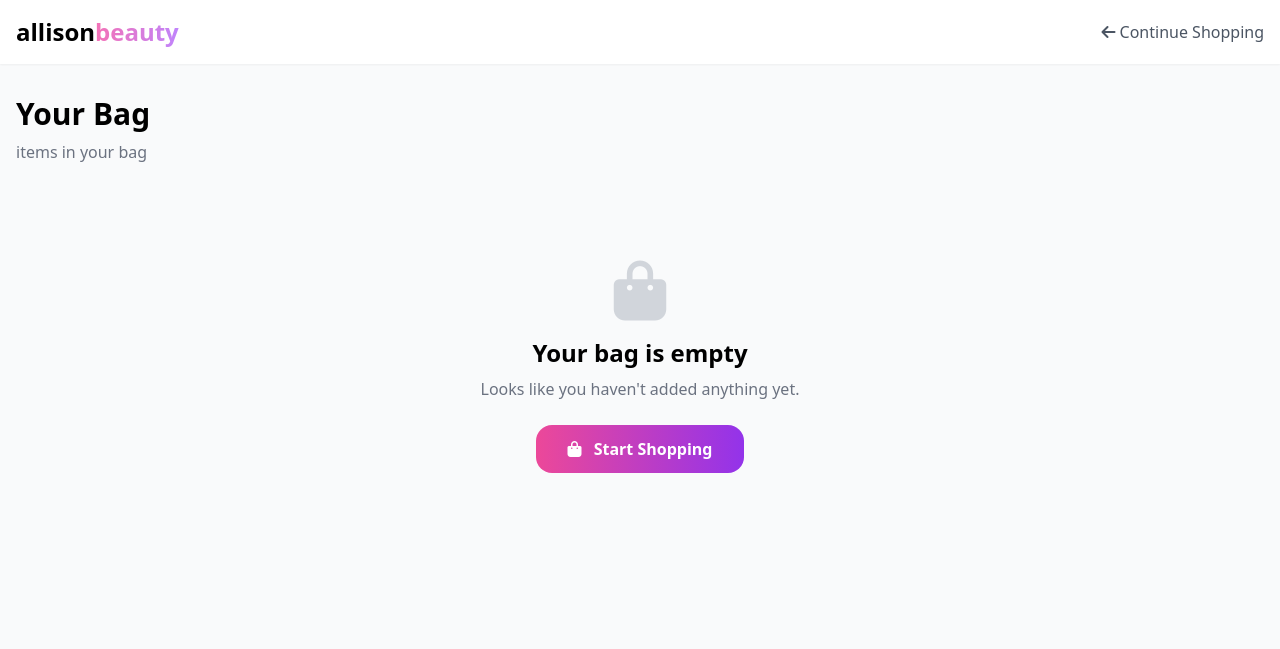
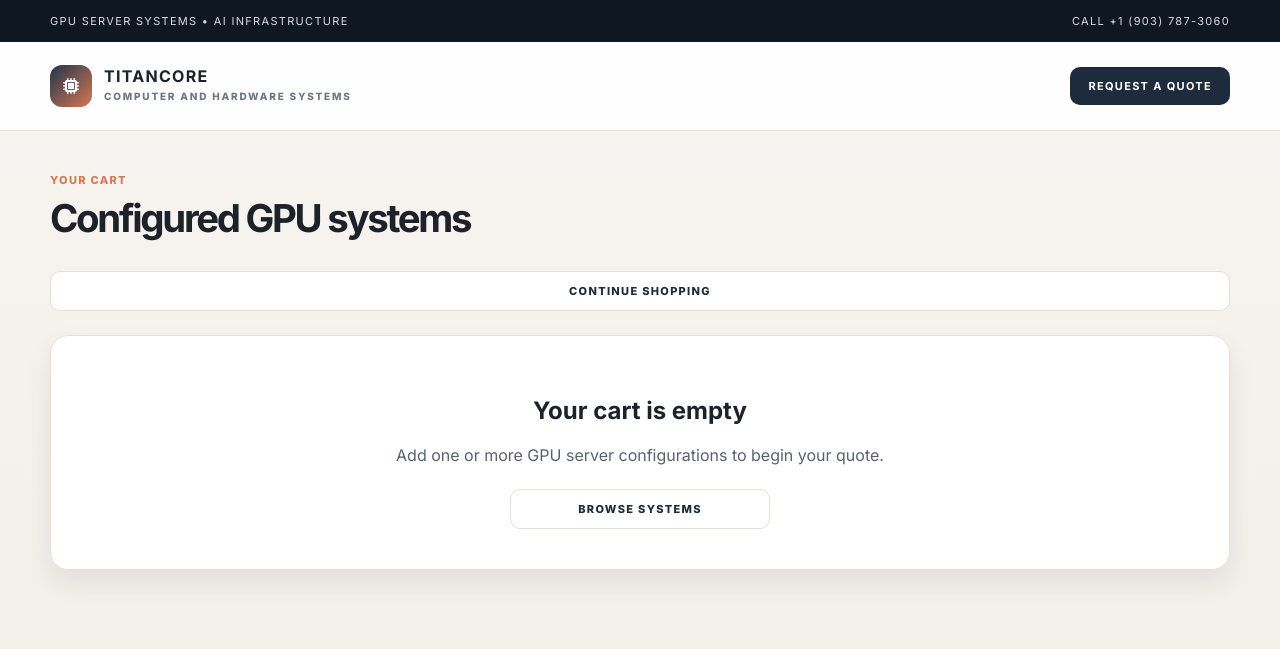
Before and after one commit to calvitec/Titancore-Computer-and-Hardware-Systems, a Python web app: template templates/cart.html in a window 1280 px wide. Shown: the top 649 px of the page. Run offline with Jinja, Linux system fonts and the light colour scheme; the template is opened without the code that fills it, so the values that code supplies are empty; some libraries are stand-ins or nearby versions.

Commit message:
Update cart.html

```diff
--- a/templates/cart.html
+++ b/templates/cart.html
@@ -3,169 +3,384 @@
 <head>
     <meta charset="UTF-8">
     <meta name="viewport" content="width=device-width, initial-scale=1.0">
-    <title>Your Bag - Allison Beauty</title>
-    <script src="https://cdn.tailwindcss.com"></script>
-    <link rel="stylesheet" href="https://cdnjs.cloudflare.com/ajax/libs/font-awesome/6.4.0/css/all.min.css">
+    <title>Cart | TitanCore Computer and Hardware Systems</title>
+    <link rel="preconnect" href="https://fonts.googleapis.com">
+    <link rel="preconnect" href="https://fonts.gstatic.com" crossorigin>
+    <link href="https://fonts.googleapis.com/css2?family=Inter:wght@400;500;600;700;800&display=swap" rel="stylesheet">
+    <link rel="stylesheet" href="https://cdnjs.cloudflare.com/ajax/libs/font-awesome/6.5.0/css/all.min.css">
+    <style>
+        :root {
+            --bg: #f3f1ed;
+            --panel: #ffffff;
+            --line: #e8e0d7;
+            --ink: #1d222a;
+            --muted: #58626f;
+            --orange: #d77a52;
+            --orange-strong: #d35d2e;
+            --navy: #1d2b3d;
+            --teal: #4c7c71;
+            --shadow: rgba(18, 28, 38, 0.08);
+        }
+        * { box-sizing: border-box; }
+        body {
+            margin: 0;
+            font-family: "Inter", sans-serif;
+            background: linear-gradient(180deg, #f8f5f2 0%, #f3efe9 100%);
+            color: var(--ink);
+        }
+        a { color: inherit; text-decoration: none; }
+        .container { width: min(1180px, calc(100% - 32px)); margin: 0 auto; }
+        .topbar {
+            background: #0f1722;
+            color: rgba(236, 242, 248, 0.9);
+            font-size: 11px;
+            letter-spacing: 0.12em;
+            text-transform: uppercase;
+        }
+        .topbar-inner {
+            display: flex;
+            align-items: center;
+            justify-content: space-between;
+            min-height: 42px;
+            gap: 20px;
+        }
+        .header {
+            background: rgba(255,255,255,0.92);
+            border-bottom: 1px solid var(--line);
+        }
+        .nav {
+            display: flex;
+            align-items: center;
+            justify-content: space-between;
+            min-height: 88px;
+            gap: 20px;
+        }
+        .brand {
+            display: inline-flex;
+            align-items: center;
+            gap: 12px;
+        }
+        .brand-mark {
+            display: grid;
+            place-items: center;
+            width: 42px;
+            height: 42px;
+            border-radius: 12px;
+            background: linear-gradient(135deg, #21354d 0%, #d67853 100%);
+            color: white;
+        }
+        .brand-copy {
+            line-height: 1.1;
+            font-weight: 800;
+            letter-spacing: 0.08em;
+        }
+        .brand-copy strong { display: block; }
+        .brand-sub {
+            font-size: 10px;
+            color: #6f7881;
+            letter-spacing: 0.18em;
+        }
+        .header-actions {
+            display: flex;
+            align-items: center;
+            gap: 12px;
+        }
+        .header-cta {
+            display: inline-flex;
+            align-items: center;
+            justify-content: center;
+            gap: 10px;
+            background: var(--navy);
+            color: white;
+            border-radius: 10px;
+            padding: 12px 18px;
+            font-size: 11px;
+            letter-spacing: 0.12em;
+            text-transform: uppercase;
+            font-weight: 700;
+        }
+        .page {
+            padding: 42px 0 80px;
+        }
+        .page-head {
+            display: flex;
+            justify-content: space-between;
+            align-items: end;
+            gap: 20px;
+            margin-bottom: 24px;
+            flex-wrap: wrap;
+        }
+        .eyebrow {
+            color: var(--orange);
+            font-size: 11px;
+            font-weight: 800;
+            letter-spacing: 0.12em;
+            text-transform: uppercase;
+            margin: 0 0 8px;
+        }
+        h1 {
+            margin: 0;
+            font-size: clamp(2.1rem, 3vw, 3rem);
+            letter-spacing: -0.06em;
+        }
+        .summary-panel {
+            background: var(--panel);
+            border: 1px solid var(--line);
+            border-radius: 18px;
+            box-shadow: 0 12px 28px var(--shadow);
+            overflow: hidden;
+        }
+        .cart-layout {
+            display: grid;
+            grid-template-columns: 1.5fr 0.7fr;
+            gap: 20px;
+        }
+        .cart-items {
+            padding: 10px;
+        }
+        .cart-row {
+            display: grid;
+            grid-template-columns: 1.2fr 0.7fr 0.7fr 0.6fr;
+            gap: 12px;
+            align-items: center;
+            padding: 18px 14px;
+            border-bottom: 1px solid var(--line);
+        }
+        .cart-row:last-child { border-bottom: 0; }
+        .item-name {
+            font-weight: 700;
+            font-size: 1.05rem;
+            margin-bottom: 6px;
+        }
+        .item-meta {
+            color: var(--muted);
+            font-size: 13px;
+        }
+        .qty-control {
+            display: inline-flex;
+            align-items: center;
+            gap: 8px;
+            border: 1px solid var(--line);
+            border-radius: 10px;
+            padding: 6px 8px;
+            background: #fbfaf8;
+        }
+        .qty-control button {
+            border: 0;
+            background: #edf2f7;
+            color: var(--navy);
+            border-radius: 8px;
+            width: 26px;
+            height: 26px;
+            font-weight: 700;
+            cursor: pointer;
+        }
+        .qty-number {
+            min-width: 30px;
+            text-align: center;
+            font-weight: 700;
+        }
+        .line-total {
+            font-weight: 800;
+            font-size: 1.05rem;
+            text-align: right;
+        }
+        .remove-link {
+            color: var(--orange-strong);
+            font-size: 12px;
+            text-transform: uppercase;
+            letter-spacing: 0.12em;
+            font-weight: 700;
+            text-align: right;
+        }
+        .checkout {
+            padding: 18px 16px 20px;
+            background: linear-gradient(180deg, #f7f5f1 0%, #fff 100%);
+            border-left: 1px solid var(--line);
+        }
+        .checkout h2 {
+            margin: 0 0 16px;
+            font-size: 1.25rem;
+            letter-spacing: -0.04em;
+        }
+        .totals {
+            display: grid;
+            gap: 12px;
+            margin: 20px 0;
+        }
+        .totals-row {
+            display: flex;
+            justify-content: space-between;
+            gap: 18px;
+            color: var(--muted);
+            font-size: 14px;
+        }
+        .totals-row strong { color: var(--ink); }
+        .grand-total {
+            padding-top: 12px;
+            border-top: 1px solid var(--line);
+            font-size: 1.2rem;
+            font-weight: 800;
+            display: flex;
+            justify-content: space-between;
+            gap: 14px;
+        }
+        .checkout-btn {
+            width: 100%;
+            display: inline-flex;
+            align-items: center;
+            justify-content: center;
+            gap: 10px;
+            border: 0;
+            border-radius: 10px;
+            background: var(--navy);
+            color: white;
+            padding: 14px 18px;
+            font-size: 11px;
+            letter-spacing: 0.12em;
+            text-transform: uppercase;
+            font-weight: 800;
+            cursor: pointer;
+        }
+        .secondary-btn {
+            width: 100%;
+            display: inline-flex;
+            align-items: center;
+            justify-content: center;
+            border: 1px solid var(--line);
+            background: white;
+            color: var(--navy);
+            border-radius: 10px;
+            padding: 12px 18px;
+            font-size: 11px;
+            letter-spacing: 0.12em;
+            text-transform: uppercase;
+            font-weight: 800;
+            margin-top: 10px;
+        }
+        .empty {
+            background: var(--panel);
+            border: 1px solid var(--line);
+            border-radius: 18px;
+            padding: 40px 24px;
+            text-align: center;
+            box-shadow: 0 12px 28px var(--shadow);
+        }
+        .order-banner {
+            margin-bottom: 18px;
+            background: rgba(76, 124, 113, 0.08);
+            color: #244c41;
+            border: 1px solid rgba(76, 124, 113, 0.2);
+            border-radius: 12px;
+            padding: 14px 16px;
+            font-weight: 600;
+        }
+        @media (max-width: 860px) {
+            .cart-layout { grid-template-columns: 1fr; }
+            .checkout { border-left: 0; border-top: 1px solid var(--line); }
+        }
+        @media (max-width: 560px) {
+            .cart-row {
+                grid-template-columns: 1fr;
+                text-align: left;
+            }
+            .line-total, .remove-link { text-align: left; }
+            .qty-control { justify-content: flex-start; }
+        }
+    </style>
 </head>
-<body class="bg-gray-50">
+<body>
+    <div class="topbar">
+        <div class="container topbar-inner">
+            <span>GPU server systems • AI infrastructure</span>
+            <span>Call +1 (903) 787-3060</span>
+        </div>
+    </div>
 
-    <header class="bg-white shadow-sm sticky top-0 z-50">
-        <div class="max-w-7xl mx-auto px-4 py-4 flex items-center justify-between">
-            <a href="{{ url_for('index') }}" class="text-2xl font-bold">
-                allison<span class="text-transparent bg-clip-text bg-gradient-to-r from-pink-400 to-purple-400">beauty</span>
+    <header class="header">
+        <div class="container nav">
+            <a href="{{ url_for('index') }}" class="brand" aria-label="TitanCore home">
+                <span class="brand-mark"><i class="fa-solid fa-microchip" aria-hidden="true"></i></span>
+                <span class="brand-copy">
+                    <strong>TITANCORE</strong>
+                    <span class="brand-sub">COMPUTER AND HARDWARE SYSTEMS</span>
+                </span>
             </a>
-            <a href="{{ url_for('index') }}" class="text-gray-600 hover:text-pink-600 transition">
-                <i class="fas fa-arrow-left"></i> Continue Shopping
-            </a>
+            <div class="header-actions">
+                <a href="{{ url_for('contact') }}" class="header-cta">Request a quote</a>
+            </div>
         </div>
     </header>
 
-    <main class="max-w-7xl mx-auto px-4 py-8">
-        <h1 class="text-3xl font-bold mb-2">Your Bag</h1>
-        <p class="text-gray-500 mb-8">{{ total_items }} item{% if total_items != 1 %}s{% endif %} in your bag</p>
+    <main class="page">
+        <div class="container">
+            {% if order_message %}
+            <div class="order-banner">{{ order_message }}</div>
+            {% endif %}
+            <div class="page-head">
+                <div>
+                    <p class="eyebrow">Your cart</p>
+                    <h1>Configured GPU systems</h1>
+                </div>
+                <a class="secondary-btn" href="{{ url_for('index') }}">Continue shopping</a>
+            </div>
 
             {% if cart_items %}
-        <div class="grid lg:grid-cols-3 gap-8">
-            <div class="lg:col-span-2 space-y-4">
+            <div class="summary-panel">
+                <div class="cart-layout">
+                    <div class="cart-items">
                         {% for item in cart_items %}
-                <div class="bg-white rounded-2xl shadow-sm border border-gray-100 p-4 md:p-6" id="item-{{ item.id }}">
-                    <div class="flex gap-4">
-                        <div class="w-24 h-24 rounded-xl overflow-hidden flex-shrink-0 bg-gray-100">
-                            <img src="{{ item.image }}" alt="{{ item.name }}" class="w-full h-full object-cover">
+                        <div class="cart-row">
+                            <div>
+                                <div class="item-name">{{ item.name }}</div>
+                                <div class="item-meta">${{ '%.2f'|format(item.unit_price) }} each</div>
                             </div>
-                        <div class="flex-1">
-                            <div class="flex justify-between">
                             <div>
-                                    <h3 class="font-semibold text-gray-900">{{ item.name }}</h3>
-                                    {% if item.type == 'bundle' %}
-                                    <span class="text-xs text-purple-600 bg-purple-50 px-2 py-0.5 rounded-full">Bundle</span>
-                                    {% endif %}
-                                    <p class="text-sm text-gray-500 mt-1">${{ "%.2f"|format(item.price) }}</p>
-                                </div>
-                                <button onclick="removeItem('{{ item.id }}')" class="text-gray-400 hover:text-red-500 transition">
-                                    <i class="fas fa-trash-alt"></i>
-                                </button>
-                            </div>
-                            <div class="flex items-center gap-3 mt-3">
-                                <button onclick="updateQuantity('{{ item.id }}', 'decrease')" class="w-8 h-8 rounded-full bg-gray-100 hover:bg-pink-100 hover:text-pink-600 flex items-center justify-center transition">
-                                    <i class="fas fa-minus text-xs"></i>
-                                </button>
-                                <span class="font-medium w-8 text-center" id="qty-{{ item.id }}">{{ item.quantity }}</span>
-                                <button onclick="updateQuantity('{{ item.id }}', 'increase')" class="w-8 h-8 rounded-full bg-gray-100 hover:bg-pink-100 hover:text-pink-600 flex items-center justify-center transition">
-                                    <i class="fas fa-plus text-xs"></i>
-                                </button>
-                                <span class="text-sm font-semibold text-gray-900 ml-4" id="item-total-{{ item.id }}">
-                                    ${{ "%.2f"|format(item.item_total) }}
-                                </span>
+                                <div class="qty-control">
+                                    <form action="{{ url_for('update_cart', product_id=item.id) }}" method="post" style="display:inline;">
+                                        <input type="hidden" name="action" value="decrease">
+                                        <button type="submit" aria-label="Decrease quantity">-</button>
+                                    </form>
+                                    <span class="qty-number">{{ item.quantity }}</span>
+                                    <form action="{{ url_for('update_cart', product_id=item.id) }}" method="post" style="display:inline;">
+                                        <input type="hidden" name="action" value="increase">
+                                        <button type="submit" aria-label="Increase quantity">+</button>
+                                    </form>
                                 </div>
                             </div>
+                            <div class="line-total">${{ '%.2f'|format(item.line_total) }}</div>
+                            <div class="remove-link">
+                                <form action="{{ url_for('update_cart', product_id=item.id) }}" method="post">
+                                    <input type="hidden" name="action" value="remove">
+                                    <button type="submit" style="border:0;background:none;color:var(--orange-strong);font:700 10px 'Inter',sans-serif;letter-spacing:0.12em;text-transform:uppercase;cursor:pointer;padding:0;">Remove</button>
+                                </form>
                             </div>
                         </div>
                         {% endfor %}
                     </div>
 
-            <div class="lg:col-span-1">
-                <div class="bg-white rounded-2xl shadow-sm border border-gray-100 p-6 sticky top-24">
-                    <h2 class="text-lg font-bold mb-4">Order Summary</h2>
-                    <div class="space-y-3 text-sm">
-                        <div class="flex justify-between">
-                            <span class="text-gray-600">Subtotal</span>
-                            <span class="font-medium" id="subtotal">${{ "%.2f"|format(subtotal) }}</span>
+                    <aside class="checkout">
+                        <h2>Order summary</h2>
+                        <div class="totals">
+                            <div class="totals-row"><span>Subtotal</span><strong>${{ '%.2f'|format(subtotal) }}</strong></div>
+                            <div class="totals-row"><span>Shipping</span><strong>${{ '%.2f'|format(shipping) }}</strong></div>
+                            <div class="grand-total"><span>Total</span><span>${{ '%.2f'|format(total) }}</span></div>
                         </div>
-                        <div class="flex justify-between">
-                            <span class="text-gray-600">Shipping</span>
-                            <span id="shipping">
-                                {% if shipping == 0 %}
-                                <span class="text-green-600 font-medium">FREE</span>
-                                {% else %}
-                                <span class="font-medium">${{ "%.2f"|format(shipping) }}</span>
-                                {% endif %}
-                            </span>
-                        </div>
-                        <div class="border-t pt-3 mt-3">
-                            <div class="flex justify-between text-lg font-bold">
-                                <span>Total</span>
-                                <span id="total">${{ "%.2f"|format(total) }}</span>
-                            </div>
-                        </div>
-                    </div>
-                    <a href="{{ url_for('checkout') }}" class="w-full py-4 rounded-2xl bg-gradient-to-r from-pink-500 to-purple-600 text-white font-semibold text-center block mt-6 hover:shadow-lg transition">
-                        Proceed to Checkout
-                    </a>
-                </div>
+                        <form action="{{ url_for('checkout') }}" method="post">
+                            <button type="submit" class="checkout-btn">Checkout</button>
+                        </form>
+                        <a class="secondary-btn" href="{{ url_for('contact') }}">Get a custom quote</a>
+                    </aside>
                 </div>
             </div>
             {% else %}
-        <div class="text-center py-16">
-            <div class="text-6xl text-gray-300 mb-4">
-                <i class="fas fa-shopping-bag"></i>
-            </div>
-            <h2 class="text-2xl font-bold mb-2">Your bag is empty</h2>
-            <p class="text-gray-500 mb-6">Looks like you haven't added anything yet.</p>
-            <a href="{{ url_for('index') }}" class="inline-block px-8 py-3 rounded-2xl bg-gradient-to-r from-pink-500 to-purple-600 text-white font-semibold hover:shadow-lg transition">
-                <i class="fas fa-shopping-bag mr-2"></i> Start Shopping
-            </a>
+            <div class="empty">
+                <h2>Your cart is empty</h2>
+                <p style="color: var(--muted); margin: 10px 0 0;">Add one or more GPU server configurations to begin your quote.</p>
+                <a class="secondary-btn" href="{{ url_for('index') }}" style="max-width:260px; margin: 24px auto 0;">Browse systems</a>
             </div>
             {% endif %}
+        </div>
     </main>
-
-    <script>
-    function updateQuantity(itemId, action) {
-        fetch(`/update-cart/${itemId}/${action}`, {
-            method: 'POST',
-            headers: { 'Content-Type': 'application/json' }
-        })
-        .then(response => response.json())
-        .then(data => {
-            if (data.success) {
-                const qtyElement = document.getElementById(`qty-${itemId}`);
-                if (data.quantity === 0) {
-                    location.reload();
-                } else {
-                    qtyElement.textContent = data.quantity;
-                    const itemTotal = document.getElementById(`item-total-${itemId}`);
-                    if (itemTotal) {
-                        itemTotal.textContent = `$${data.item_total.toFixed(2)}`;
-                    }
-                    document.getElementById('subtotal').textContent = `$${data.subtotal.toFixed(2)}`;
-                    const shippingEl = document.getElementById('shipping');
-                    if (data.shipping === 0) {
-                        shippingEl.innerHTML = '<span class="text-green-600 font-medium">FREE</span>';
-                    } else {
-                        shippingEl.innerHTML = `<span class="font-medium">$${data.shipping.toFixed(2)}</span>`;
-                    }
-                    document.getElementById('total').textContent = `$${data.total.toFixed(2)}`;
-                }
-            } else {
-                alert(data.message || 'Error updating cart');
-            }
-        })
-        .catch(error => {
-            console.error('Error:', error);
-            alert('Something went wrong. Please try again.');
-        });
-    }
-
-    function removeItem(itemId) {
-        if (!confirm('Remove this item from your bag?')) return;
-        fetch(`/remove-from-cart/${itemId}`, {
-            method: 'POST',
-            headers: { 'Content-Type': 'application/json' }
-        })
-        .then(response => response.json())
-        .then(data => {
-            if (data.success) {
-                location.reload();
-            } else {
-                alert(data.message || 'Error removing item');
-            }
-        })
-        .catch(error => {
-            console.error('Error:', error);
-            alert('Something went wrong. Please try again.');
-        });
-    }
-    </script>
-
 </body>
 </html>
```
Lines whose indentation alone changed are shown as unchanged.
